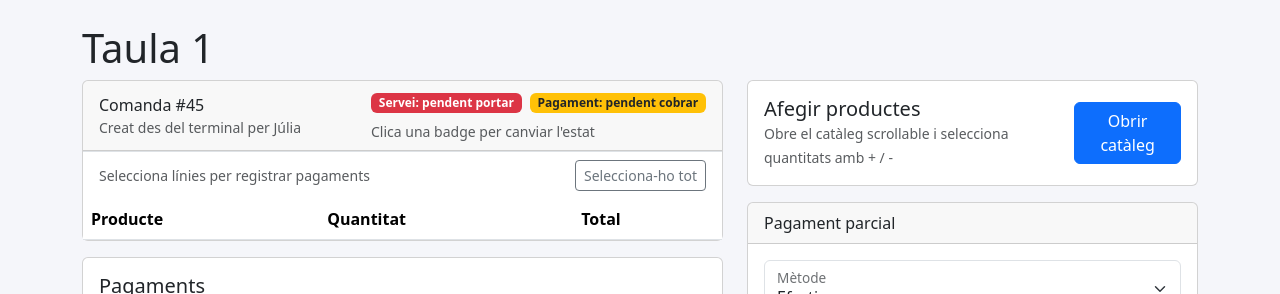
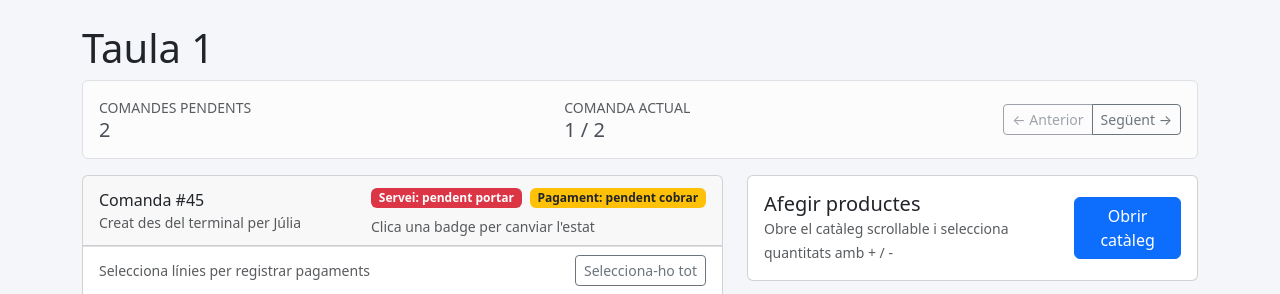
Before and after one commit to djmon666/BarQuina, a Flask app: page /tables/1 in a window 1280 px wide. Shown: the part 56-350 px from the top of the page. Run offline with Flask 3, Linux system fonts and the light colour scheme; lists and menus that the app fills with data are empty; some libraries are stand-ins or nearby versions.

Commit message:
Afegit navegador de comandes

```diff
--- a/app/blueprints/orders/routes.py
+++ b/app/blueprints/orders/routes.py
@@ -99,6 +99,24 @@ def table_detail(table_id: int):
             .order_by(Order.created_at.desc())
             .first()
         )
+    pending_orders = (
+        Order.query.filter(Order.table_id == table.id, Order.payment_status != PaymentStatus.PAID)
+        .order_by(Order.created_at.desc())
+        .all()
+    )
+    pending_prev_id: int | None = None
+    pending_next_id: int | None = None
+    pending_position: int | None = None
+    if order and pending_orders:
+        for idx, pending in enumerate(pending_orders):
+            if pending.id != order.id:
+                continue
+            pending_position = idx
+            if idx > 0:
+                pending_prev_id = pending_orders[idx - 1].id
+            if idx < len(pending_orders) - 1:
+                pending_next_id = pending_orders[idx + 1].id
+            break
     product_groups = _grouped_products()
     return render_template(
         "orders/table_detail.html",
@@ -108,6 +126,10 @@ def table_detail(table_id: int):
         fulfillment_statuses=list(FulfillmentStatus),
         payment_statuses=list(PaymentStatus),
         item_statuses=list(OrderItemStatus),
+        pending_orders=pending_orders,
+        pending_prev_id=pending_prev_id,
+        pending_next_id=pending_next_id,
+        pending_position=pending_position,
     )
 
 
--- a/app/templates/orders/table_detail.html
+++ b/app/templates/orders/table_detail.html
@@ -1,6 +1,39 @@
 {% extends "base.html" %}
 {% block content %}
 <h1>{{ table.name }}</h1>
+{% set pending_count = pending_orders|length if pending_orders is not none else 0 %}
+<div class="alert alert-light border d-flex flex-wrap gap-3 justify-content-between align-items-center">
+    <div>
+        <div class="text-muted text-uppercase small mb-0">Comandes pendents</div>
+        <div class="h5 mb-0">{{ pending_count }}</div>
+    </div>
+    <div>
+        <div class="text-muted text-uppercase small mb-0">Comanda actual</div>
+        <div class="h5 mb-0">
+            {% if pending_position is not none %}
+                {{ pending_position + 1 }} / {{ pending_count }}
+            {% elif pending_count %}
+                – / {{ pending_count }}
+            {% else %}
+                cap pendent
+            {% endif %}
+        </div>
+    </div>
+    <div class="btn-group" role="group" aria-label="Navegació comandes pendents">
+        <a
+            class="btn btn-outline-secondary btn-sm {% if not pending_prev_id %}disabled{% endif %}"
+            href="{% if pending_prev_id %}{{ url_for('orders.table_detail', table_id=table.id, order_id=pending_prev_id) }}{% else %}#{% endif %}"
+            role="button"
+            {% if not pending_prev_id %}aria-disabled="true" tabindex="-1"{% endif %}
+        >← Anterior</a>
+        <a
+            class="btn btn-outline-secondary btn-sm {% if not pending_next_id %}disabled{% endif %}"
+            href="{% if pending_next_id %}{{ url_for('orders.table_detail', table_id=table.id, order_id=pending_next_id) }}{% else %}#{% endif %}"
+            role="button"
+            {% if not pending_next_id %}aria-disabled="true" tabindex="-1"{% endif %}
+        >Següent →</a>
+    </div>
+</div>
 {% if order %}
 <div class="row g-4">
     <div class="col-lg-7">
```
Also changed, not shown: barquina.db.
